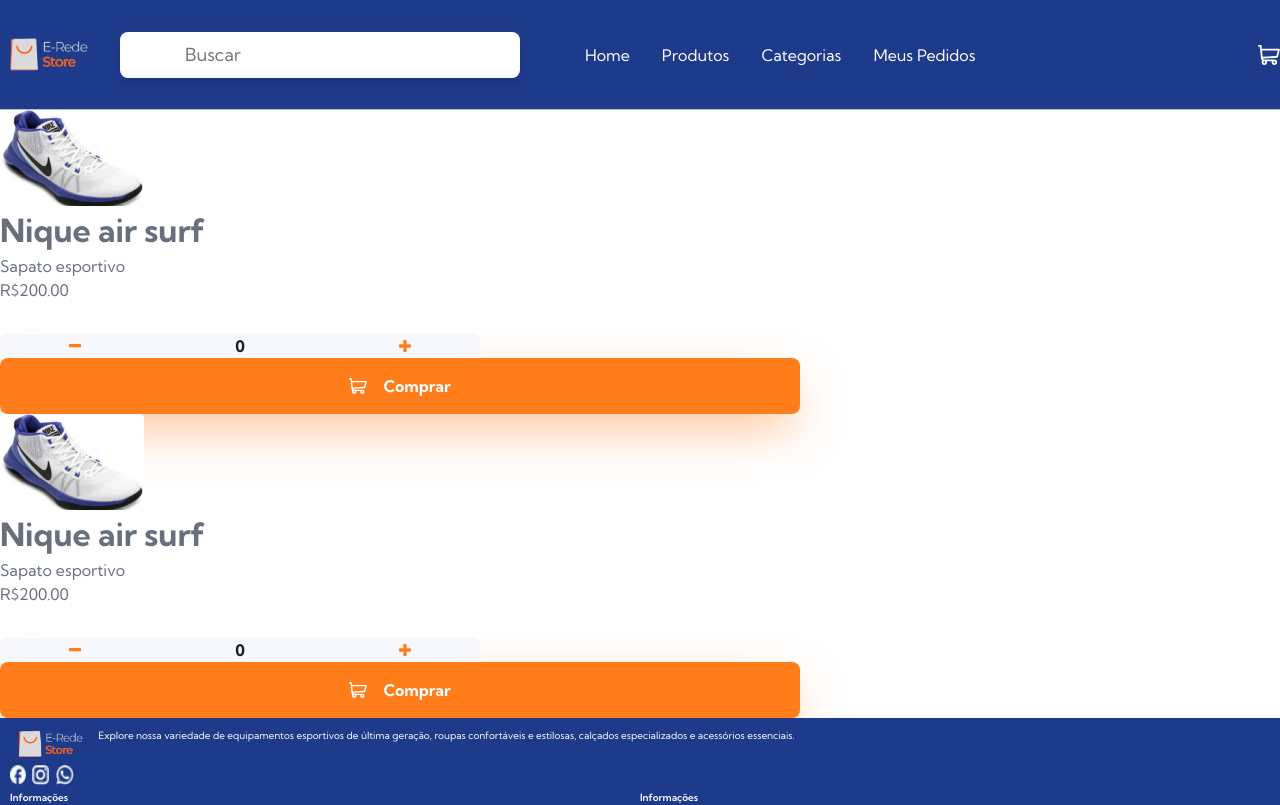
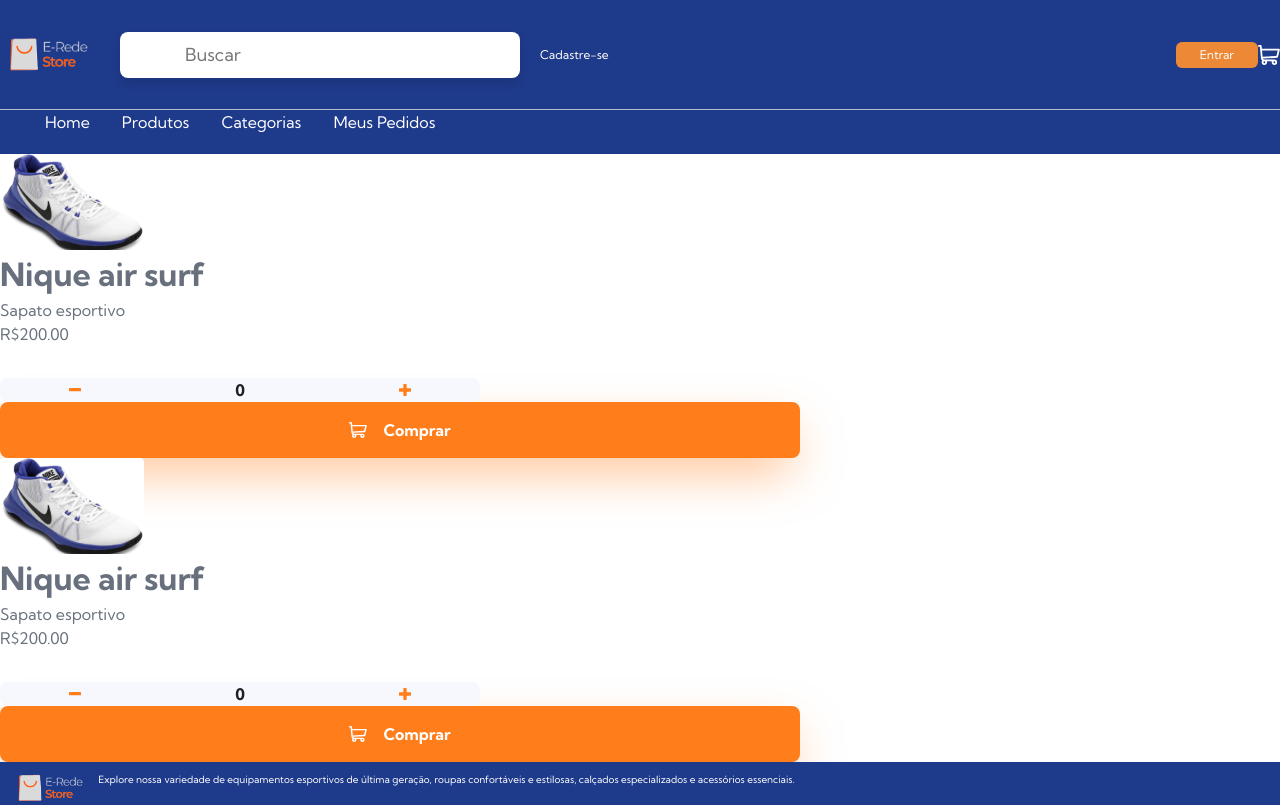
Before and after one commit to BrunoVieiraSantana/e-commerce, a Next.js app: page /myorders in a window 1280 px wide. Shown: the top 805 px of the page. Built offline with nearby package versions, Linux system fonts and the light colour scheme.

Commit message:
commit 08

```diff
--- a/app/page.module.css
+++ b/app/page.module.css
@@ -83,6 +83,7 @@
 
 .rectanglehome {
   display: none;
+  width: 100%;
 }
 
 @media only screen and (max-width: 600px) {
--- a/components/nav.js
+++ b/components/nav.js
@@ -17,7 +17,9 @@
 
   return (
     <>
-      <header className={`${styles.header} ${utils.flex}`}>
+
+      <header className={styles.navfull}>
+      <div className={`${styles.header} ${utils.flex}`}>
         <button
           className={
             isNavMenuOpened
@@ -51,32 +53,12 @@
         <div className={styles.inputbox}>
           <input type="text" placeholder="Buscar" />
         </div>
+          <Link href="/signup" className={styles.signupbutton}>Cadastre-se</Link>
+          <Link href="/signin" className={styles.signinbutton}>Entrar</Link>
         <div>
-        <nav className={styles.navMenu}>
-          <ul className={`${styles.navMenuLinks} ${utils.flex}`}>
-            <li>
-              <Link className={`${styles.navMenuLink} ${utils.flex}`} href="/">
-                Home
-              </Link>
-            </li>
-            <li>
-              <Link className={`${styles.navMenuLink} ${utils.flex}`} href="/signin">
-                Produtos
-              </Link>
-            </li>
-            <li>
-              <Link className={`${styles.navMenuLink} ${utils.flex}`} href="/signup">
-                Categorias
-              </Link>
-            </li>
-            <li>
-              <Link className={`${styles.navMenuLink} ${utils.flex}`} href="myorders">
-                Meus Pedidos
-              </Link>
-            </li>
-          </ul>
-        </nav>
+
         </div>
+
         <nav
           className={
             isNavMenuOpened
@@ -119,12 +101,50 @@
                 Meus Pedidos
               </Link>
             </li>
+            <li>
+              <Link href="/signup" className={styles.signupbuttonmobile}>Cadastre-se</Link>
+              <Link href="/signin" className={styles.signinbuttonmobile}>Entrar</Link>
+            </li>
+
           </ul>
         </nav>
         <div className={`${styles.navMenuRight} ${utils.flex}`}>
           <Cart />
 
         </div>
+
+        </div>
+        <div>
+        <nav className={styles.navMenu}>
+          <ul className={`${styles.navMenuLinks} ${utils.flex}`}>
+            <li>
+              <Link className={`${styles.navMenuLink} ${utils.flex}`} href="/">
+                Home
+              </Link>
+            </li>
+            <li>
+              <Link className={`${styles.navMenuLink} ${utils.flex}`} href="/signin">
+                Produtos
+              </Link>
+            </li>
+            <li>
+              <Link className={`${styles.navMenuLink} ${utils.flex}`} href="/signup">
+                Categorias
+              </Link>
+            </li>
+            <li>
+              <Link className={`${styles.navMenuLink} ${utils.flex}`} href="myorders">
+                Meus Pedidos
+              </Link>
+            </li>
+          </ul>
+        </nav>
+        <div className={styles.inputboxcontainer}>
+        <div className={styles.inputboxmobile}>
+          <input type="text" placeholder="Buscar" />
+        </div>
+        </div>
+        </div>
       </header>
     </>
   );
--- a/components/nav.module.css
+++ b/components/nav.module.css
@@ -1,3 +1,4 @@
+
 .header {
   --flex-gap: 0;
   max-width: 100%;
@@ -6,6 +7,59 @@
   align-items: center;
   border-bottom: 0.5px solid hsl(var(--clr-neutral-300));
   background-color: #1E3A8A;
+}
+
+.navfull {
+  background-color: #1E3A8A;
+}
+
+.signupbutton {
+  color: #ffffff;
+  font-size: 0.75rem;
+  flex: 1;
+  text-decoration: none;
+}
+
+.signinbutton {
+  color: #fff;
+  font-size: 0.75rem;
+  background-color: #ed8936;
+  padding-left: 1.5rem;
+  padding-right: 1.5rem;
+  text-align: center;
+  padding-top: 0.25rem;
+  padding-bottom: 0.25rem;
+  border-radius: 0.375rem;
+  text-decoration: none;
+}
+
+
+.signupbuttonmobile {
+  color: #020000;
+  font-size: 0.75rem;
+  flex: 1;
+  text-decoration: none;
+}
+
+.signinbuttonmobile {
+  color: #fff;
+  font-size: 0.75rem;
+  background-color: #ed8936;
+  padding-left: 1.5rem;
+  padding-right: 1.5rem;
+  text-align: center;
+  padding-top: 0.25rem;
+  padding-bottom: 0.25rem;
+  border-radius: 0.375rem;
+  text-decoration: none;
+}
+
+@media screen and (max-width: 600px) {
+  .inputbox,
+  .signupbutton,
+  .signinbutton {
+    display: none;
+  }
 }
 
 
@@ -293,3 +347,61 @@
     padding: 8px 18px;
   }
 }
+
+.inputboxcontainer {
+  background-color: #1E3A8A;
+  padding-bottom: 20px;
+}
+
+.inputboxmobile {
+  position: relative;
+  height: 46px;
+  max-width: 400px;
+  width: 88%;
+  background: #fff;
+  margin: 0 20px;
+  border-radius: 8px;
+  box-shadow: 0 5px 10px rgba(0, 0, 0, 0.1);
+
+}
+
+.inputboxmobile input {
+  height: 100%;
+  width: 100%;
+  outline: none;
+  font-size: 18px;
+  font-weight: 400;
+  border: none;
+  padding: 0 155px 0 65px;
+  background-color: transparent;
+}
+.inputboxmobile .button {
+  right: 20px;
+  font-size: 16px;
+  font-weight: 400;
+  color: #fff;
+  border: none;
+  padding: 12px 30px;
+  border-radius: 6px;
+  background-color: #4070f4;
+  cursor: pointer;
+}
+.inputboxmobile .button:active {
+  transform: translateY(-50%) scale(0.98);
+}
+
+@media only screen and (max-width: 600px) {
+  .inputboxmobile {
+    display: none;
+  }
+}
+
+.inputboxmobile {
+  display: none;
+}
+
+@media only screen and (max-width: 768px) {
+  .inputboxmobile {
+      display: block;
+  }
+}
```
